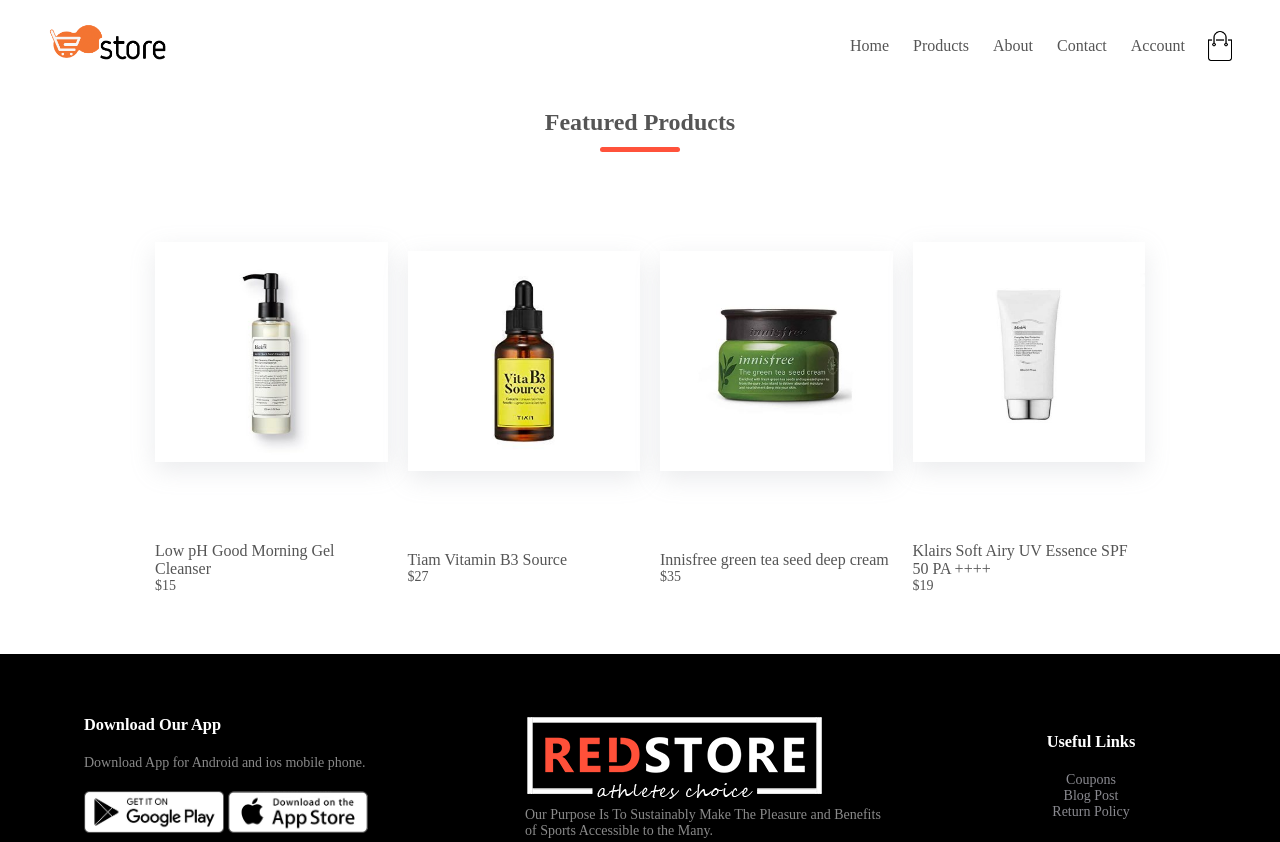
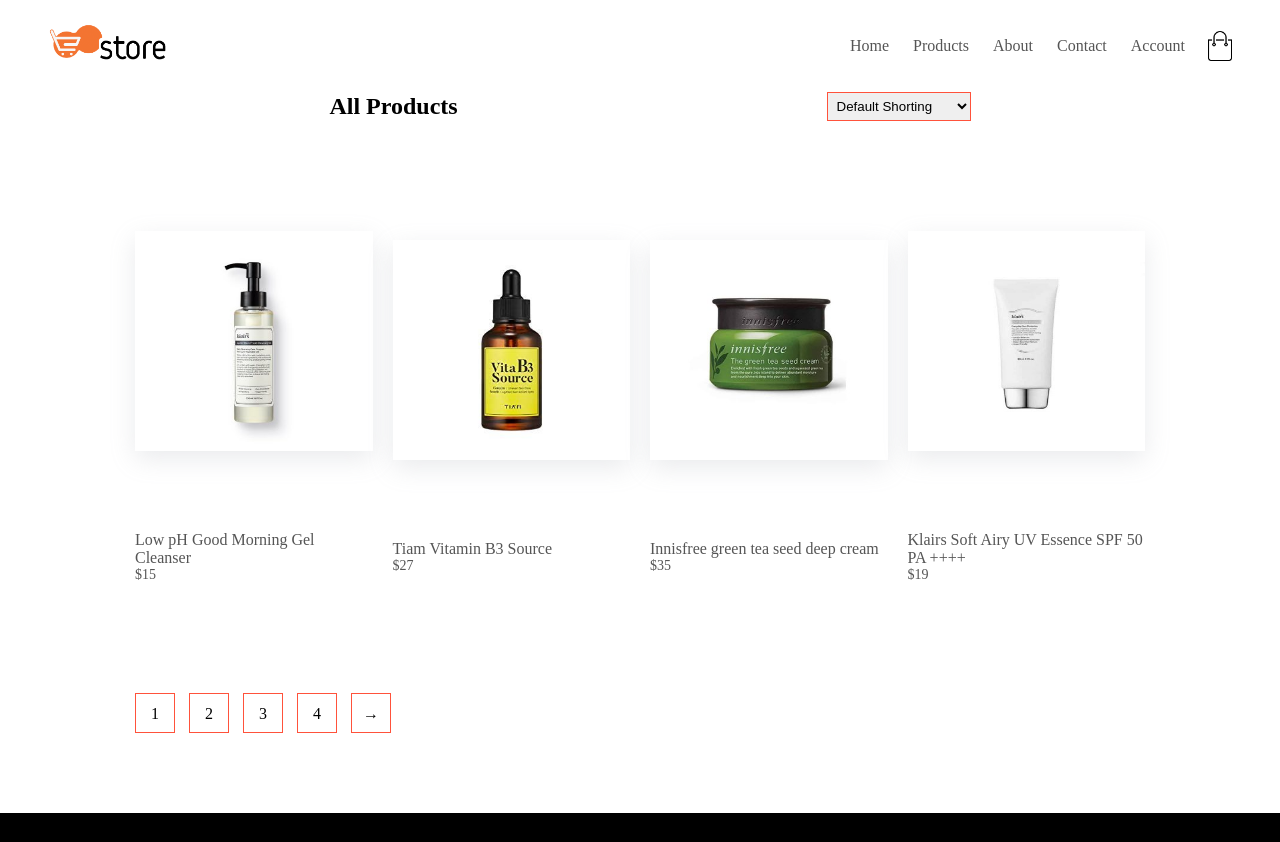
Before and after one commit to mamatagurung/Ederma, a plain HTML site: page product.html in a window 1280 px wide. Shown: the top 842 px of the page. Drawn offline with Linux system fonts and the light colour scheme.

Commit message:
product categories

```diff
--- a/product.html
+++ b/product.html
@@ -37,8 +37,20 @@
 
 <!-- -->
 <div class="small-container">
-    <h2 class="title">Featured Products</h2>
-    <div class="row">
+   <div class="row">
+       <h2>All Products</h2>
+       <select >
+           <option value="">Default Shorting</option>
+           <option value="">Short by price</option>
+
+           <option value="">Short by popularity</option>
+           <option value="">Short by rating</option>
+
+           <option value="">Short by sale</option>
+
+       </select>
+   </div>
+    <div class="row row-2">
         <div class="col-4">
             <div class="Pimage">
                 <img src="image/cleanser.jpg" alt="">
@@ -69,6 +81,14 @@
             <h4>Klairs Soft Airy UV Essence SPF 50 PA ++++</h4>
             <p>$19</p>
         </div>
+    </div>
+
+    <div class="page-btn">
+        <span>1</span>
+        <span>2</span>
+        <span>3</span>
+        <span>4</span>
+        <span>&#8594;</span>
     </div>
 </div>
 
--- a/style.css
+++ b/style.css
@@ -328,6 +328,41 @@ margin: 20px 0;
 
 }
 
+/* all products page  */
+
+.row-2{
+    justify-content: space-between;
+    margin: 100px auto 50px;
+}
+select{
+    border: 1px solid #ff523b;
+    padding: 5px;
+}
+select:focus{
+    outline: none;
+}
+.page-btn{
+    margin: 0 auto 80px;
+}
+.page-btn span{
+    display: inline-block;
+    border: 1px solid #ff523b;
+    margin-left: 10px;
+    width: 40px;
+    height: 40px;
+    text-align: center;
+    line-height: 40px;
+    cursor: pointer;
+}
+
+.page-btn span:hover{
+    background: #ff523b;
+    color: white;
+
+}
+
+
+
 /* media query for less than 600 screen size */
 
 @media only screen and (max-width:800px){
```
